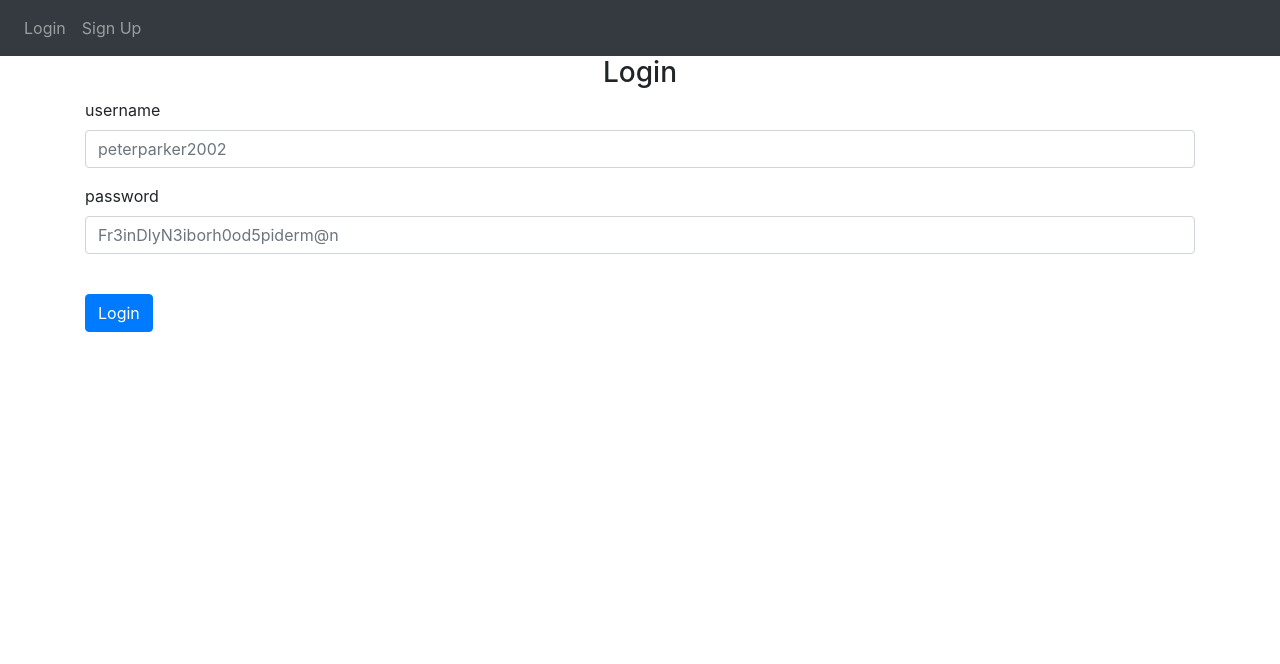
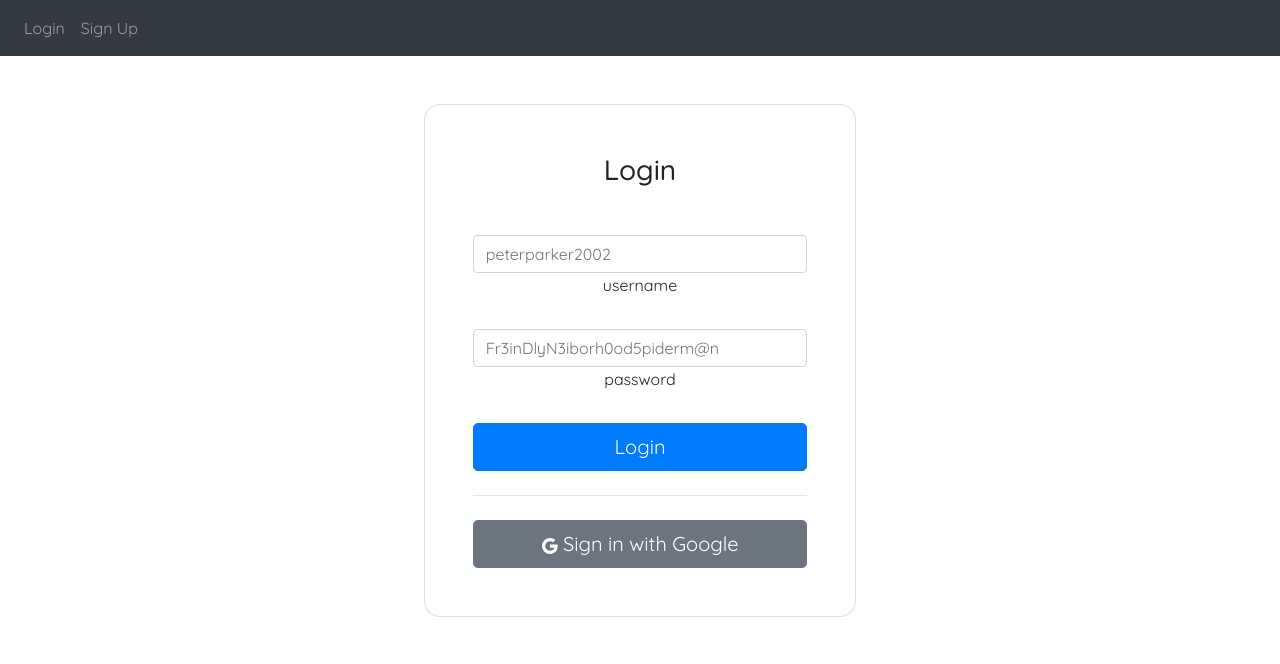
Before and after one commit to cesarihinojosa/book-nook, a Flask app: page /login in a window 1280 px wide. Shown: the top 664 px of the page. Run offline with Flask 3, Linux system fonts and the light colour scheme; some libraries are stand-ins or nearby versions.

Commit message:
modified login page

```diff
--- a/website/templates/base.html
+++ b/website/templates/base.html
@@ -14,7 +14,18 @@
       href="https://stackpath.bootstrapcdn.com/font-awesome/4.7.0/css/font-awesome.min.css"
       crossorigin="anonymous"
     />
+    <link rel="preconnect" href="https://fonts.googleapis.com">
+    <link rel="preconnect" href="https://fonts.gstatic.com" crossorigin>
+    <link href="https://fonts.googleapis.com/css2?family=Quicksand:wght@300;400;500;600;700&display=swap" rel="stylesheet">
+
     <title>{% block title %}Home{% endblock %}</title>
+    <style>
+      /* Set the font for the entire document */
+      body {
+        font-family: 'Quicksand', sans-serif;
+      }
+
+    </style>
   </head>
   <body>
 
--- a/website/templates/login.html
+++ b/website/templates/login.html
@@ -4,26 +4,52 @@
 
 {%block content %}
 <form method="POST">
-    <h3 align="center">Login</h3>
-    <div class="form-group">
-        <label for="username">username</label>
+
+        <div class="container py-5 h-100">
+          <div class="row d-flex justify-content-center align-items-center h-100">
+            <div class="col-12 col-md-8 col-lg-6 col-xl-5">
+              <div class="card shadow-2-strong" style="border-radius: 1rem;" >
+                <div class="card-body p-5 text-center">
+
+                  <h3 class="mb-5">Login</h3>
+
+                  <div class="form-outline mb-4">
                     <input
                         type="text"
                         class="form-control"
                         id="username"
                         name="username"
-            placeholder="peterparker2002">
+                        placeholder="peterparker2002"
+                        class="form-control form-control-lg" />
+                        <label class="form-label">username</label>
                   </div>
-    <div class="form-group">
-        <label for="password">password</label>
+
+                  <div class="form-outline mb-4">
                     <input
                         type="password"
                         class="form-control"
                         id="password"
                         name="password"
-            placeholder="Fr3inDlyN3iborh0od5piderm@n">
+                        placeholder="Fr3inDlyN3iborh0od5piderm@n"
+                        class="form-control form-control-lg" />
+                        <label class="form-label" >password</label>
                   </div>
-    <br>
-    <button type="submit" class="btn btn-primary">Login</button>
+
+                  <button class="btn btn-primary btn-lg btn-block" type="submit">Login</button>
+
+                  <hr class="my-4">
+
+                <button class="btn btn-secondary btn-lg btn-block" type="submit">
+                    <svg xmlns="http://www.w3.org/2000/svg" width="16" height="16" fill="currentColor" class="bi bi-google" viewBox="0 0 16 16">
+                        <path d="M15.545 6.558a9.42 9.42 0 0 1 .139 1.626c0 2.434-.87 4.492-2.384 5.885h.002C11.978 15.292 10.158 16 8 16A8 8 0 1 1 8 0a7.689 7.689 0 0 1 5.352 2.082l-2.284 2.284A4.347 4.347 0 0 0 8 3.166c-2.087 0-3.86 1.408-4.492 3.304a4.792 4.792 0 0 0 0 3.063h.003c.635 1.893 2.405 3.301 4.492 3.301 1.078 0 2.004-.276 2.722-.764h-.003a3.702 3.702 0 0 0 1.599-2.431H8v-3.08h7.545z"/>
+                    </svg>
+                    Sign in with Google
+                </button>
+
+                </div>
+              </div>
+            </div>
+          </div>
+        </div>
 </form>
 {% endblock %}
```
Also changed, not shown: instance/database.db. Lines whose indentation alone changed are shown as unchanged.
